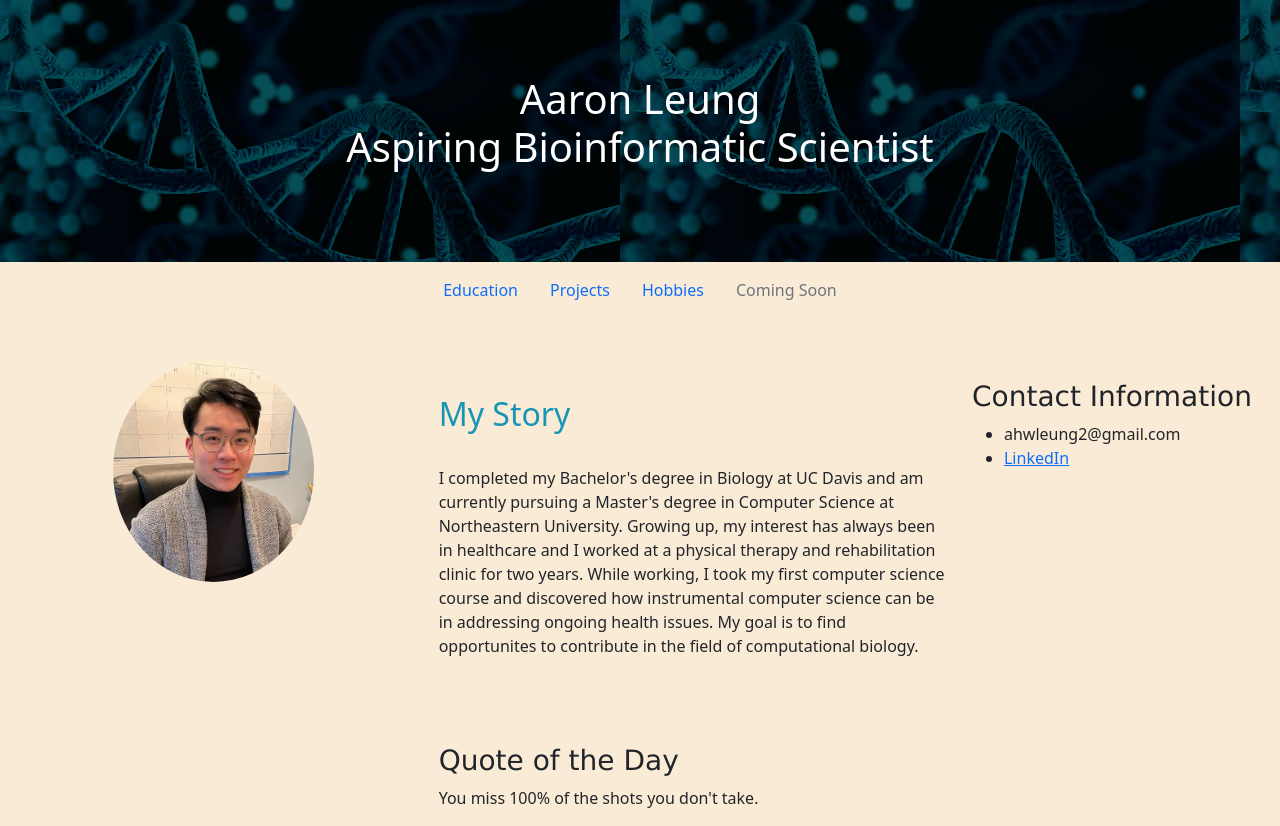
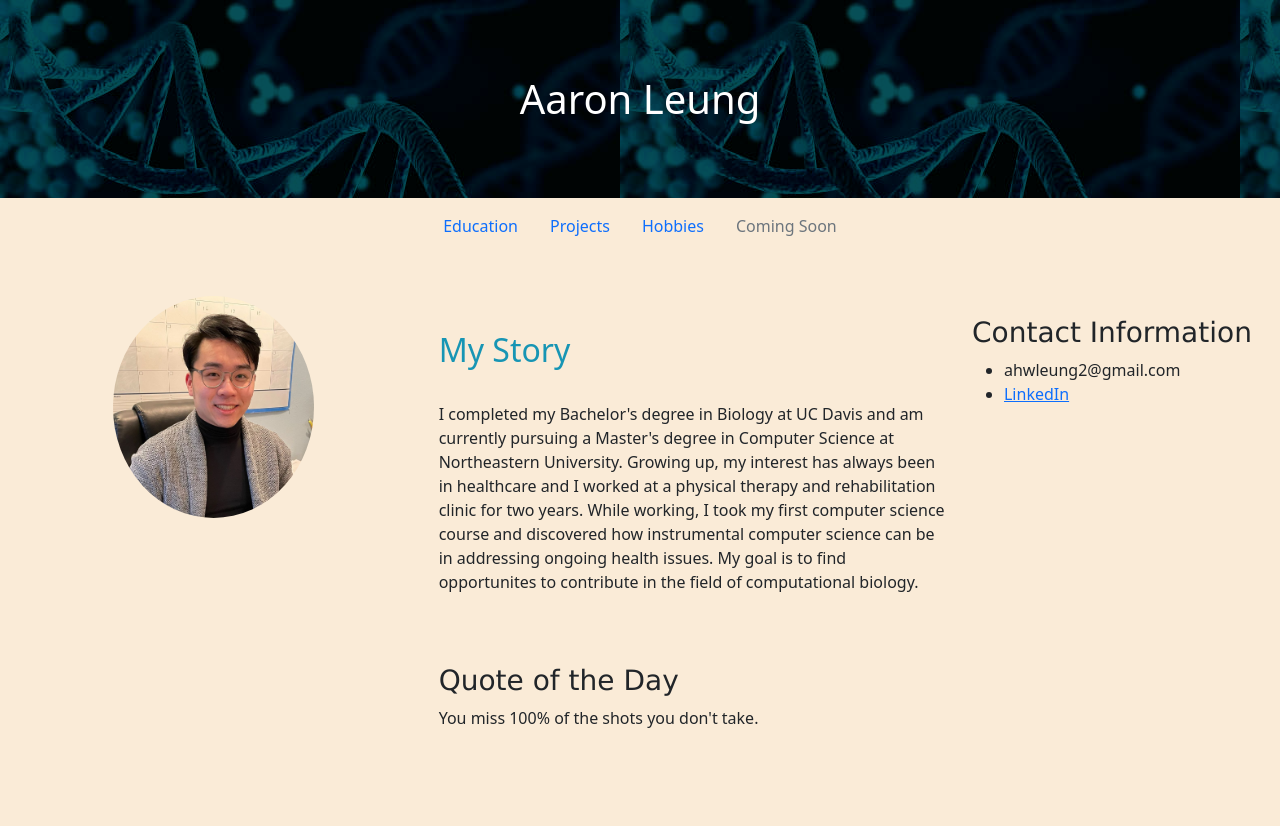
Before and after one commit to ahleung2/ahleung2.github.io, a website: page index.html in a window 1280 px wide. After the commit the page ends 800 px from the top, so only its background shows below. Drawn offline with nearby package versions, Linux system fonts and the light colour scheme.

Commit message:
Fixed errors in index.html

```diff
--- a/index.html
+++ b/index.html
@@ -6,11 +6,11 @@
     <title>Aaron's Website</title>
     <link href="https://cdn.jsdelivr.net/npm/bootstrap@5.2.1/dist/css/bootstrap.min.css" rel="stylesheet" integrity="sha384-iYQeCzEYFbKjA/T2uDLTpkwGzCiq6soy8tYaI1GyVh/UjpbCx/TYkiZhlZB6+fzT" crossorigin="anonymous">
     <link href="/styles/styles.css" rel="stylesheet">
-    <script type = "text/javascript" src="/scripts/scripts.js"></script>
+    <script src="/scripts/scripts.js"></script>
   </head>
   <body>
-    <h1 id="main">Aaron Leung
-      <p>Aspiring Bioinformatic Scientist</p>
+    <h1 id="main">
+      Aaron Leung
     </h1>
     <!-- navbar using bootstrap -->
     <ul class="nav justify-content-center">
@@ -39,19 +39,19 @@
             <div class="col-sm-5">
                 <p id="intro">
                     <h2>My Story</h2>
-                    <p>
+                    <main>
                         I completed my Bachelor's degree in Biology at UC Davis and am
                         currently pursuing a Master's degree in Computer Science at Northeastern University.  Growing
                         up, my interest has always been in healthcare and I worked at a physical therapy and rehabilitation
                         clinic for two years.  While working, I took my first computer science course and discovered how
                         instrumental computer science can be in addressing ongoing health issues. My goal is to find opportunites to contribute in the field of
                         computational biology.
-                    </p>
+                    </main>
                     <!--Quote generator using js function-->
-                    <p>
+                    <main2>
                       <h3>Quote of the Day</h3>
                       <script>displayRandomQuote();</script>
-                    </p>
+                    </main2>
                 </p>
             </div>
             <div class="col-sm-3">
```
